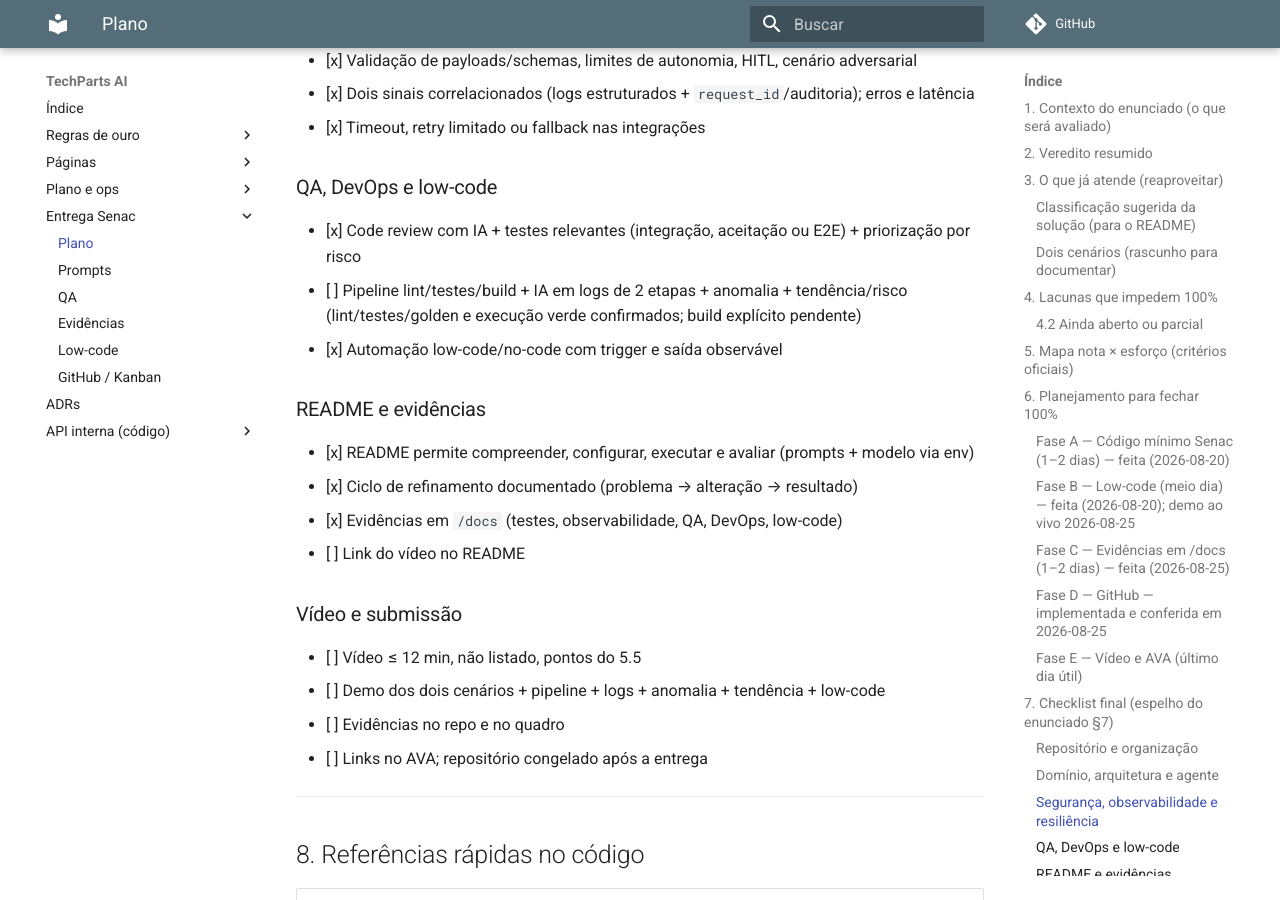
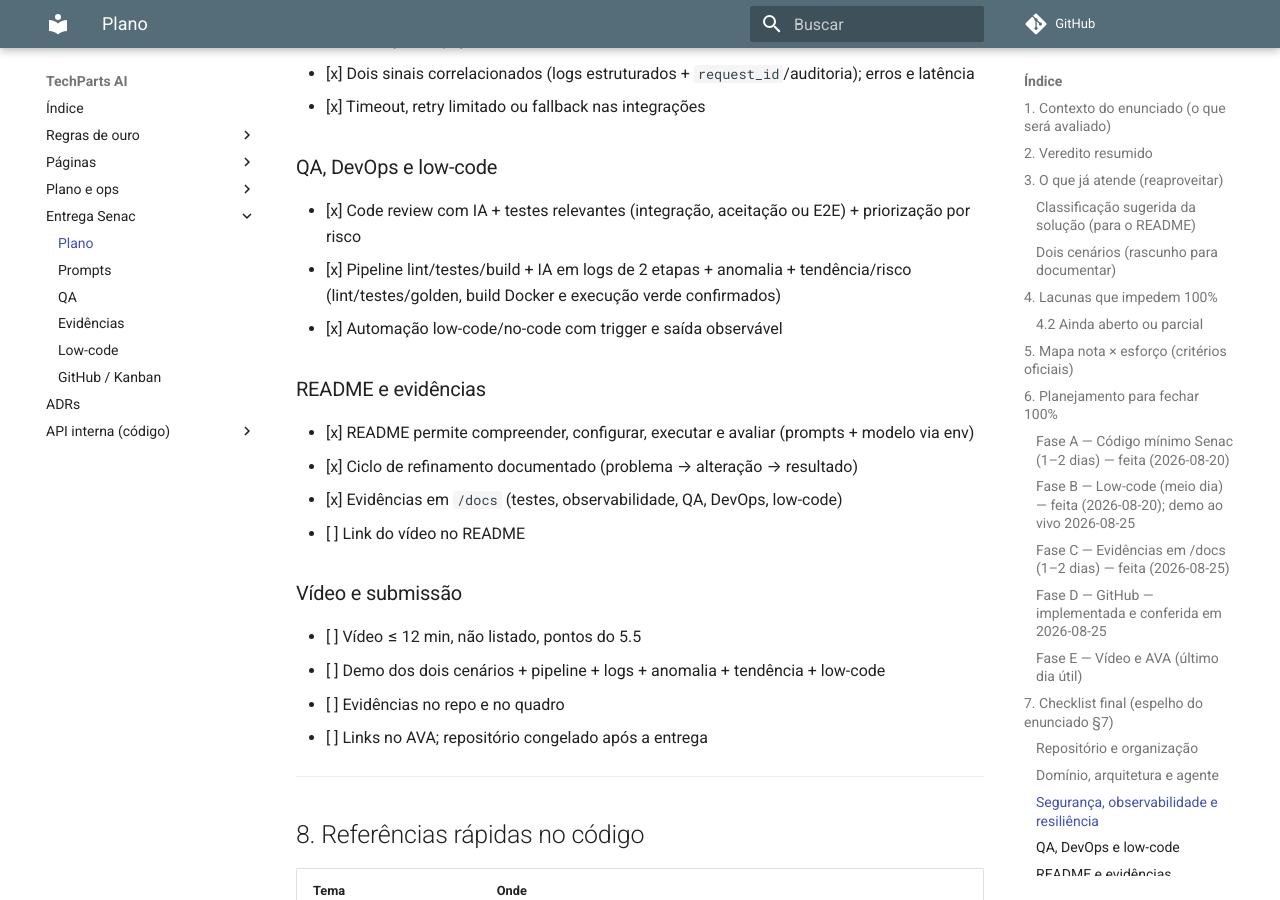
Before and after one commit to henriqueferraz/manuais_projeto, an MkDocs documentation site: the page built from docs/entrega.md, in a window 1280 px wide and 900 px high, scrolled down 8248 px. Built offline with MkDocs 1.6.1 and Material for MkDocs 9.7.7, drawn with Linux system fonts in a browser that asks for light colours; comment, search, counter and statistics services are not loaded; some of the changed text lies outside the part shown.

Commit message:
feat: persistir checkpoints e validar build

```diff
--- a/docs/entrega.md
+++ b/docs/entrega.md
@@ -35,7 +35,7 @@
 | Segurança + cenário adversarial | Sim (docs) | Testes + cenário 2 no README; demo no vídeo ainda Fase E |
 | Observabilidade + resiliência | Sim (docs) | Investigação `request_id` + `diagnosis_done` em evidencias |
 | IA para QA | Sim (docs) | [`docs/qa/`](qa/README.md) — review `eebcc7e` + teste adversarial |
-| DevOps inteligente | Parcial (docs) | CI + anomalia E2E + tendência; execução verde confirmada, build explícito pendente |
+| DevOps inteligente | Sim (docs) | CI + anomalia E2E + tendência; build Docker explícito e execução verde confirmados |
 | Low-code / no-code visual | Sim (Fase B) | n8n importável + `OpsAlert` no painel |
 | README Senac (item 5.2) | Sim (Fase C) | Seções no [`README.md`](../README.md); vídeo TBD |
 | `/docs/prompts`, `/docs/qa`, `/docs/evidencias` | Sim (Fase C) | Pastas criadas |
@@ -122,7 +122,7 @@
 | 10 | Segurança, autonomia, cenário adversarial | 0,75 | Documentado + testes; demo no vídeo | Fase E |
 | 11 | Dois sinais correlacionados + timeout/retry/fallback | 0,75 | Parcial: sinais locais e resiliência feitos; trace LangSmith não é garantido | Demo no vídeo |
 | 12 | IA em code review + testes (integração/aceitação/E2E) + risco | 0,50 | Feito ([`docs/qa/`](qa/README.md)) | — |
-| 13 | Pipeline + IA em logs (2 etapas) + anomalia + tendência | 0,50 | Parcial: lint/testes/golden feitos; build explícito não está no CI | — |
+| 13 | Pipeline + IA em logs (2 etapas) + anomalia + tendência | 0,50 | Feito ([`evidencias/`](evidencias/README.md)); CI inclui build Docker explícito | — |
 | 14 | Low-code/no-code integrado (trigger + saída) | 0,50 | Feito (n8n + POST report) | Demo no vídeo |
 | 15 | Refinamento documentado + evidências | 0,50 | Feito ([`prompts/ciclo-refinamento.md`](prompts/ciclo-refinamento.md)) | — |
 | | **Total** | **10,00** | | |
@@ -215,7 +215,7 @@
 ### QA, DevOps e low-code
 
 - [x] Code review com IA + testes relevantes (integração, aceitação ou E2E) + priorização por risco
-- [ ] Pipeline lint/testes/build + IA em logs de 2 etapas + anomalia + tendência/risco (lint/testes/golden e execução verde confirmados; build explícito pendente)
+- [x] Pipeline lint/testes/build + IA em logs de 2 etapas + anomalia + tendência/risco (lint/testes/golden, build Docker e execução verde confirmados)
 - [x] Automação low-code/no-code com trigger e saída observável
 
 ### README e evidências
```
Also changed, not shown: other parts of docs/entrega.md (+1 -1 lines), README.md (+1 -1 lines), 6 other files.
